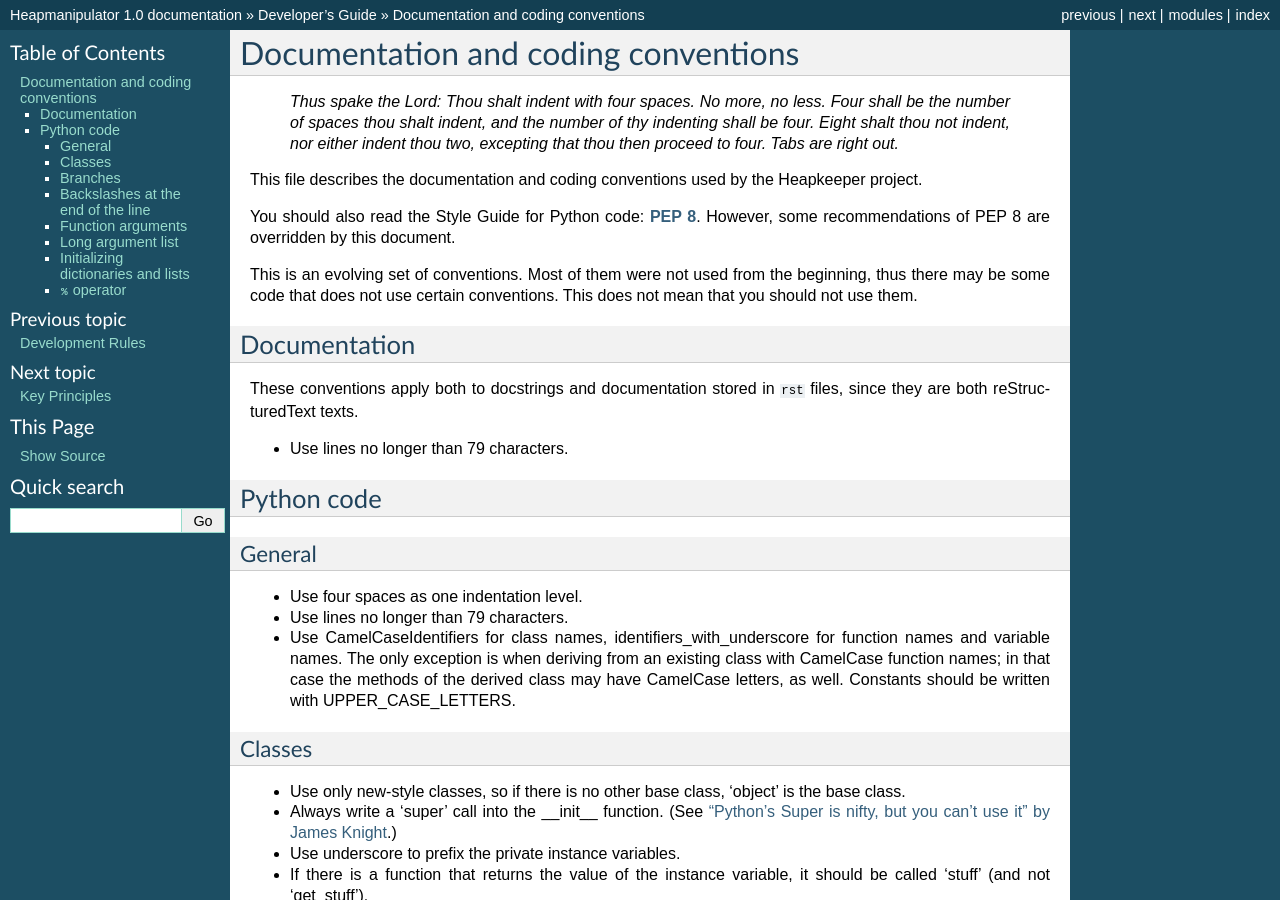
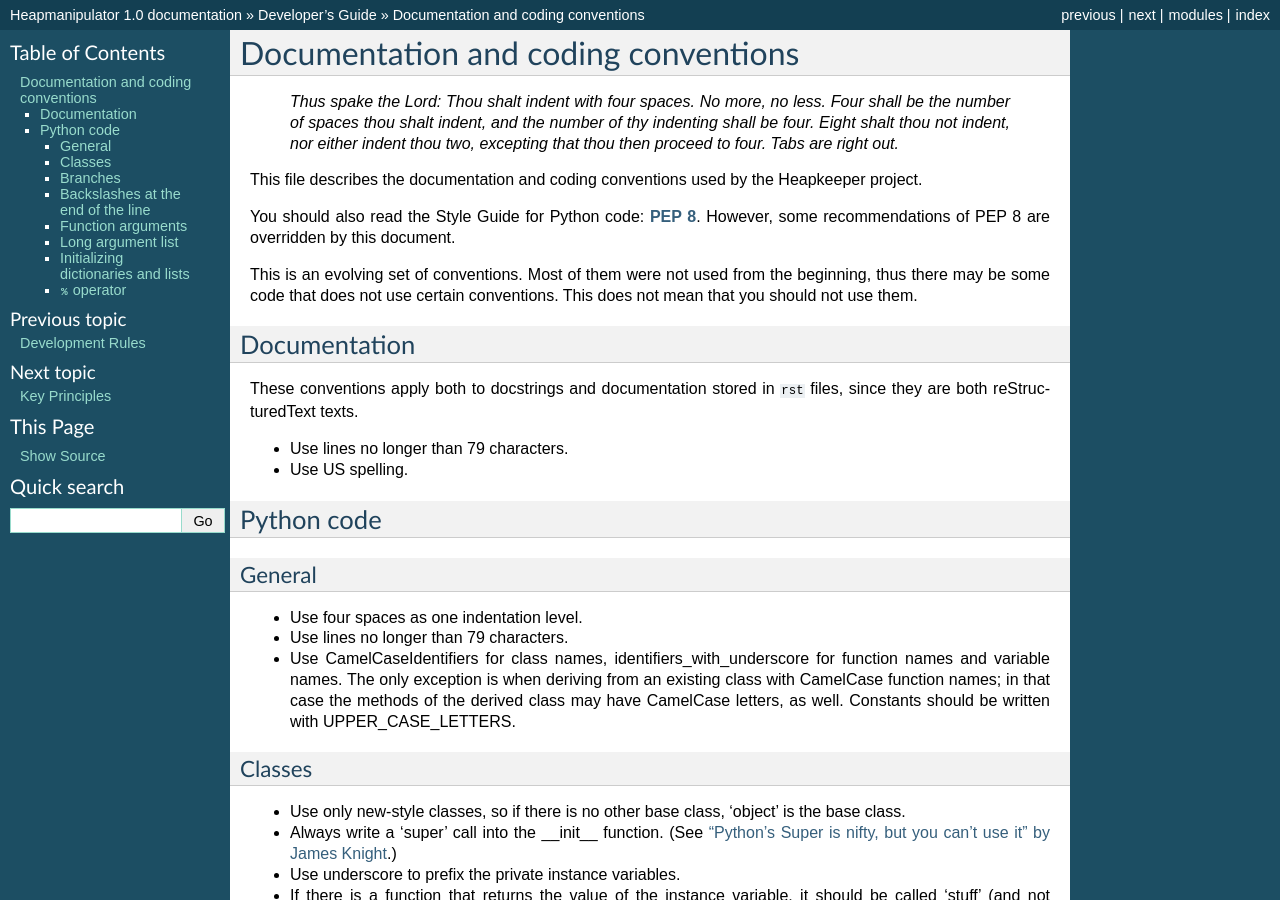
Before and after one commit to hcs42/heapkeeper-old, a Sphinx documentation site: the page built from doc/codingconventions.rst, in a window 1280 px wide and 900 px high. Built offline with Sphinx 7.4.7, drawn with Linux system fonts in a browser that asks for light colours.

Commit message:
Doc/CodConv: "Use US spelling" added

```diff
--- a/doc/codingconventions.rst
+++ b/doc/codingconventions.rst
@@ -24,6 +24,7 @@ These conventions apply both to docstrings and documentation stored in ``rst``
 files, since they are both reStructuredText texts.
 
 * Use lines no longer than 79 characters.
+* Use US spelling.
 
 Python code
 -----------
```
